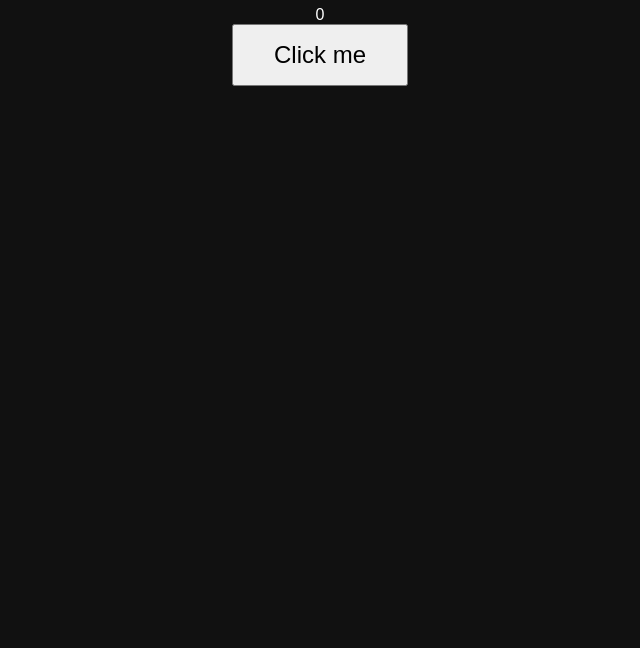
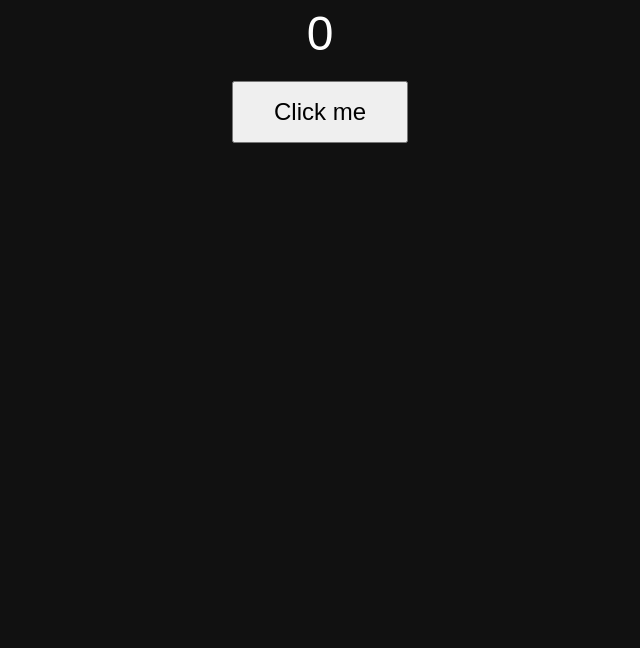
Before and after one commit to IsaacYeh2009/multiplayer-clicker, a website: page public/index.html in a window 1280 px wide. Shown: the part 152-800 px from the top of the page, without its empty margins (320-960 px from the left). Drawn offline with Linux system fonts and the light colour scheme.

Commit message:
Update style.css

```diff
--- a/public/style.css
+++ b/public/style.css
@@ -3,7 +3,12 @@ body {
   color: white;
   text-align: center;
   margin-top: 100px;
-  font-family: Arial;
+  font-family: Arial, sans-serif;
+}
+
+#counter {
+  font-size: 48px;
+  margin: 20px;
 }
 
 button {
```
